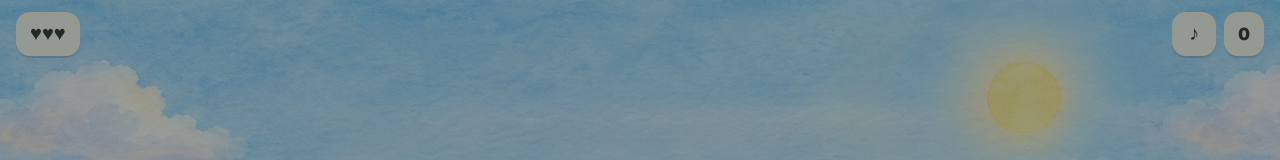
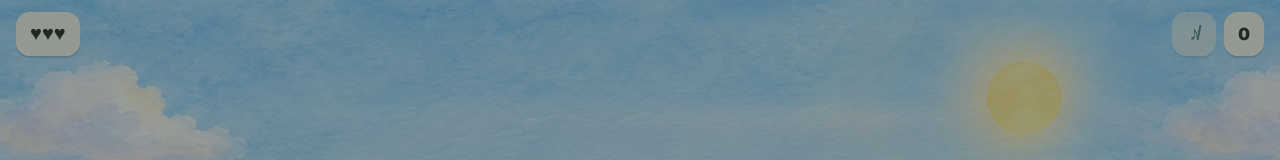
Before and after one commit to hoanggiacuong/co-bay-xu-nghe, a plain HTML site: page index.html in a window 1280 px wide. Shown: the top 160 px of the page. Drawn offline with Linux system fonts and the light colour scheme; animation ran at ten frames a second.

Commit message:
Tắt nhạc nền mặc định
Co-Authored-By: Claude Opus 5.5 <noreply@anthropic.com>

```diff
--- a/index.html
+++ b/index.html
@@ -446,7 +446,7 @@ const MELODY = [
   ["G4", 1], ["A4", 1], ["E4", .5], ["D4", .5], ["E4", 1], ["D4", 3], [null, 1],
 ];
 const BASS = ["D3", "D3", "G3", "A3", "G3", "A3", "D3", "D3"]; // mỗi ô = 4 phách
-let musicOn = true; try { musicOn = localStorage.getItem("cobay_music") !== "0"; } catch (e) {}
+let musicOn = false; try { musicOn = localStorage.getItem("cobay_music") === "1"; } catch (e) {}
 const music = { bus: null, timer: null, next: 0, mi: 0, beat: 0, playing: false };
 
 function audio() { ac = ac || new (window.AudioContext || window.webkitAudioContext)(); return ac; }
```
